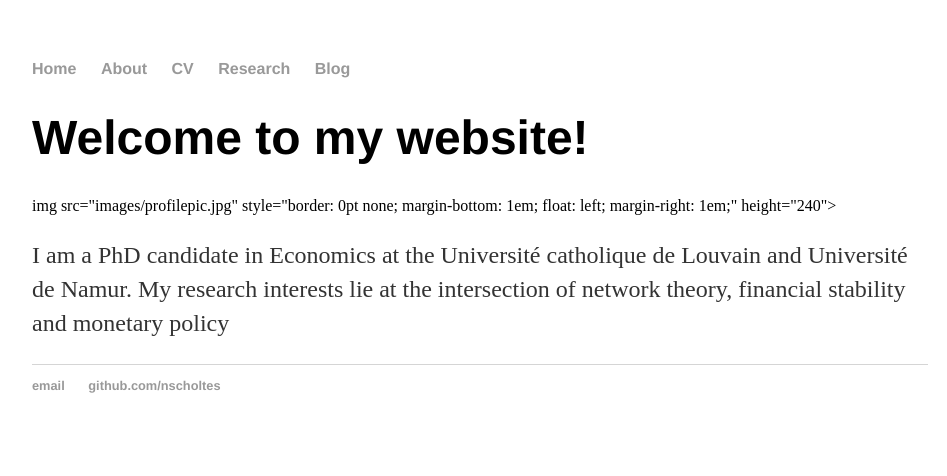
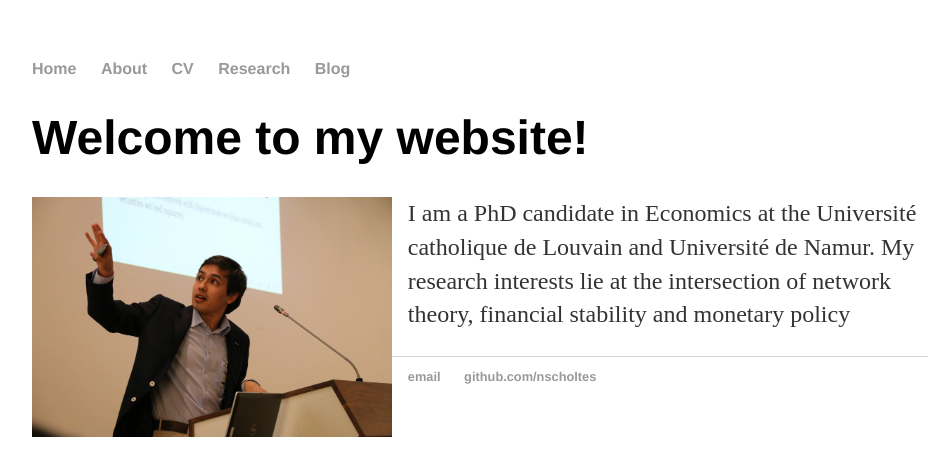
Before and after one commit to nscholtes/nscholtes.github.io, a Jekyll site: the page built from index.html, in a window 1280 px wide. Shown: the top 476 px of the page, without its empty margins (160-1107 px from the left). Built offline with Jekyll 4.4.1, drawn with Linux system fonts in a browser that asks for light colours.

Commit message:
Update index.html

```diff
--- a/index.html
+++ b/index.html
@@ -4,7 +4,7 @@ title: Nicolas K. Scholtes
 ---
 <div class="blurb">
 	<h1>Welcome to my website!</h1>
-	img src="images/profilepic.jpg" style="border: 0pt none; margin-bottom: 1em; float: left; margin-right: 1em;" height="240">
+	<img src="images/profilepic.jpg" style="border: 0pt none; margin-bottom: 1em; float: left; margin-right: 1em;" height="240">
 	<p style="text-align: left;">I am a PhD candidate in Economics at the Université catholique de Louvain and Université de Namur.
 	My research interests lie at the intersection of network theory, financial stability and monetary policy
 	</p>
```
